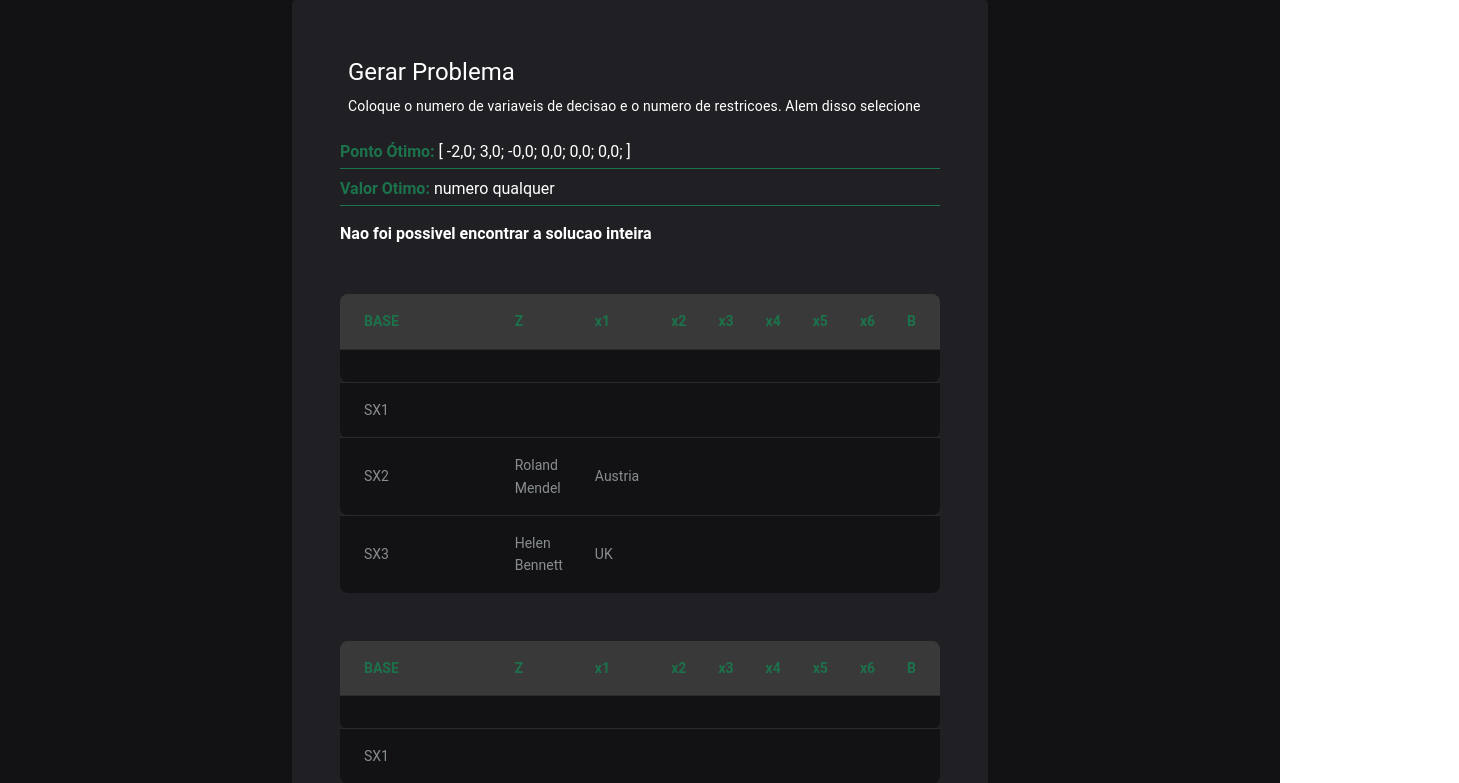
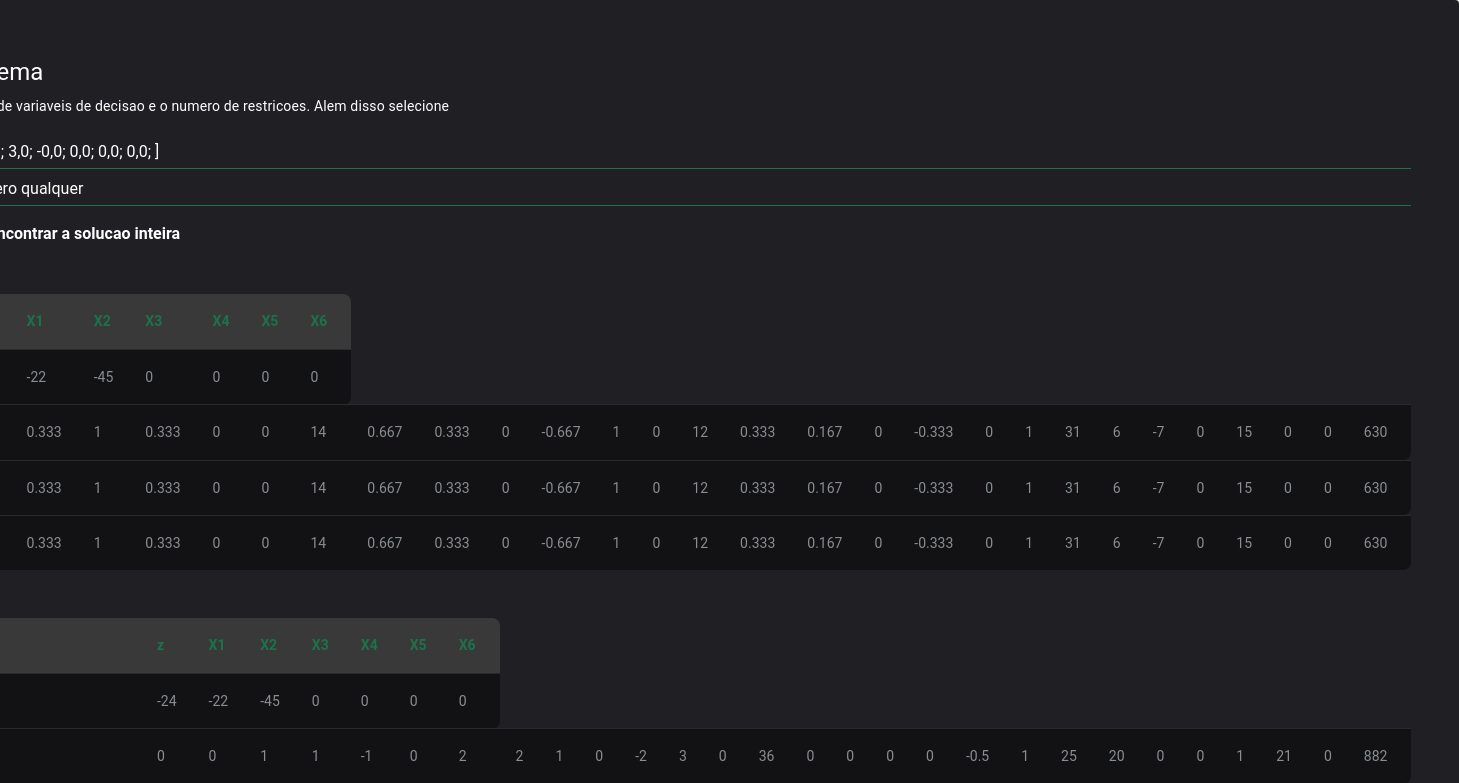
Before and after one commit to Ericles-Miller/simplex, a React (Vite) app in the folder Simplex/: page /PivotArray in a window 1280 px wide. Shown: the top 783 px of the page, 1459 px wide, since content can reach past the window. Built offline with nearby package versions, Linux system fonts and the light colour scheme.

Commit message:
insert data on the table

```diff
--- a/Simplex/dados.json
+++ b/Simplex/dados.json
@@ -74,7 +74,7 @@
   },
   {
     "base": [
-      "X3",
+      "X83",
       "X2",
       "X6"
     ],
@@ -124,7 +124,7 @@
         882.0
       ]
     ],
-    "erro": "",
+    "error": "",
     "cb": [
       45,
       22,
--- a/Simplex/src/Components/GraphFunction.tsx
+++ b/Simplex/src/Components/GraphFunction.tsx
@@ -13,15 +13,12 @@ export function GraphFunction() {
     const response = await fetch('./../../functionGraph.json');
     const data = await response.json();
     newReceivedData(data);
-    console.log("no get", receivedData.base)
     const item = data;
   }
 
   useEffect(() => {
     getData();
   }, []);
-
-  console.log(receivedData.nicePoint)
 
 
 
--- a/Simplex/src/Components/PivotArray.tsx
+++ b/Simplex/src/Components/PivotArray.tsx
@@ -1,6 +1,6 @@
 import React, { useState, useEffect } from "react"
 import { Card2 } from "./Card2";
-import { Table } from "./table";
+import { Table } from "./Table";
 
 
 
--- a/Simplex/src/Components/table.tsx
+++ b/Simplex/src/Components/table.tsx
@@ -1,58 +1,25 @@
 import { useEffect, useState } from 'react';
 import styles from './table.module.css'
+import { object } from 'prop-types';
 
 
 
 export function Table() {
-  const [receivedData, newReceivedData] = useState([] as any)
+  const [receivedData, setReceivedData] = useState<object[]>()
 
   const getData = async () => {
     const response = await fetch('./../../dados.json');
     const data = await response.json();
-    newReceivedData(data);
-    console.log("no get", receivedData.base)
-    const item = data;
+    setReceivedData(data);
   }
 
   useEffect(() => {
     getData();
   }, []);
 
-  const renderData = () => {
-    console.log("no render", receivedData.base)
-  }
-
-  const [generateTable, setGenerateTable] = useState({
-    repeatTable: {
-
-    },
-    numberTable: Array.from({
-      length: receivedData.length
-    }).map(() => { }),
-
-  })
-
-  console.log(receivedData.length, 'aaaaa')
-
-  // function handleChangesTable(number: any, item:any){
-  //   setGenerateTable((previousState)=>{
-  //     return {
-  //       ...previousState,
-  //       repeatTable : previousState.numberTable.map((original, index) =>{
-  //         if(index == number){
-  //           return {
-  //             ...original,
-  //           }
-  //         }
-  //         return original
-  //       })
-
-  //     }
-  //   })
-  // }
-
 
   return (
+    <>
     <div>
       <div className={styles.divText}>
         <strong style={{ color: '#1C724B' }}>Ponto Ótimo:</strong>
@@ -65,80 +32,52 @@ export function Table() {
       <div className={styles.goodPoint}>
         <strong>Nao foi possivel encontrar a solucao inteira </strong>
       </div>
+      { receivedData != undefined && receivedData.map((rd: any)=> (
+        <p>{rd.erro}</p>
+      ))}
 
       <div>
-        {Array.from({
-          length: receivedData.length
-        }).map((item, index) => {
-          return <div>
-            {/* {receivedData.map((rd: any) => ( */}
+      {receivedData != undefined && receivedData.map((rd: any)=> (
         <div className={styles.tableContainer}>
         <table className={styles.table}>
           <thead>
             <tr>
               <th>BASE</th>
-                    <th>Z</th>
-                    <th>x1</th>
-                    <th>x2</th>
-                    <th>x3</th>
-                    <th>x4</th>
-                    <th>x5</th>
-                    <th>x6</th>
-                    <th>B</th>
+              <th>z</th>
+              {
+                (rd.variable).map((item: string) =>(
+                  <th>{item}</th>
+                ))
+              }
             </tr>
           </thead>
           <tbody>
             <tr>
-                    <td>{/*{rd.base[0]}*/}</td>
-                    <td></td>
-                    <td></td>
-                    <td></td>
-                    <td></td>
-                    <td></td>
-                    <td></td>
-                    <td></td>
-                    <td></td>
+                <td>Z</td>
+                {
+                  (rd.z).map((item: string) =>(
+                      <td>{item}</td>
+                  ))
+                }
             </tr>
+          {
+              (rd.base).map((item: string) =>(
                   <tr>
-                    <td>SX1</td>
-                    <td></td>
-                    <td></td>
-                    <td></td>
-                    <td></td>
-                    <td></td>
-                    <td></td>
-                    <td></td>
-                    <td></td>
+                    <td>{item}</td>
+                    {
+                      (rd.table).map((item: any) =>(
+                        item.map((subItem: any) => <td>{subItem}</td>)
+                      ))
+                    }
                   </tr>
-                  <tr>
-                    <td>SX2</td>
-                    <td>Roland Mendel</td>
-                    <td>Austria</td>
-                    <td></td>
-                    <td></td>
-                    <td></td>
-                    <td></td>
-                    <td></td>
-                    <td></td>
-                  </tr>
-                  <tr>
-                    <td>SX3</td>
-                    <td>Helen Bennett</td>
-                    <td>UK</td>
-                    <td></td>
-                    <td></td>
-                    <td></td>
-                    <td></td>
-                    <td></td>
-                    <td></td>
-                  </tr>
+              ))
+          }
           </tbody>
         </table>
       </div>
-            {/* ))} */}
-          </div>
-        })}
+      ))}
     </div>
     </div>
+    </>
   );
 }
```
Also changed, not shown: Simplex/dadosTest.json (added, +148 -0 lines). Lines whose indentation alone changed are shown as unchanged.
